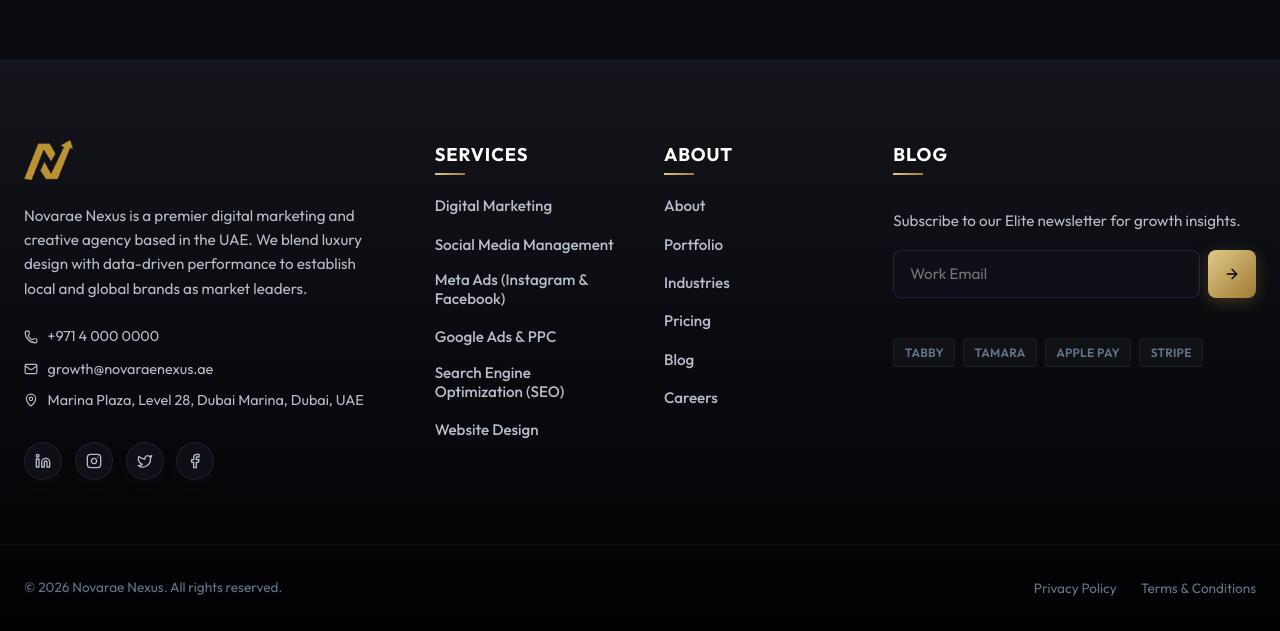
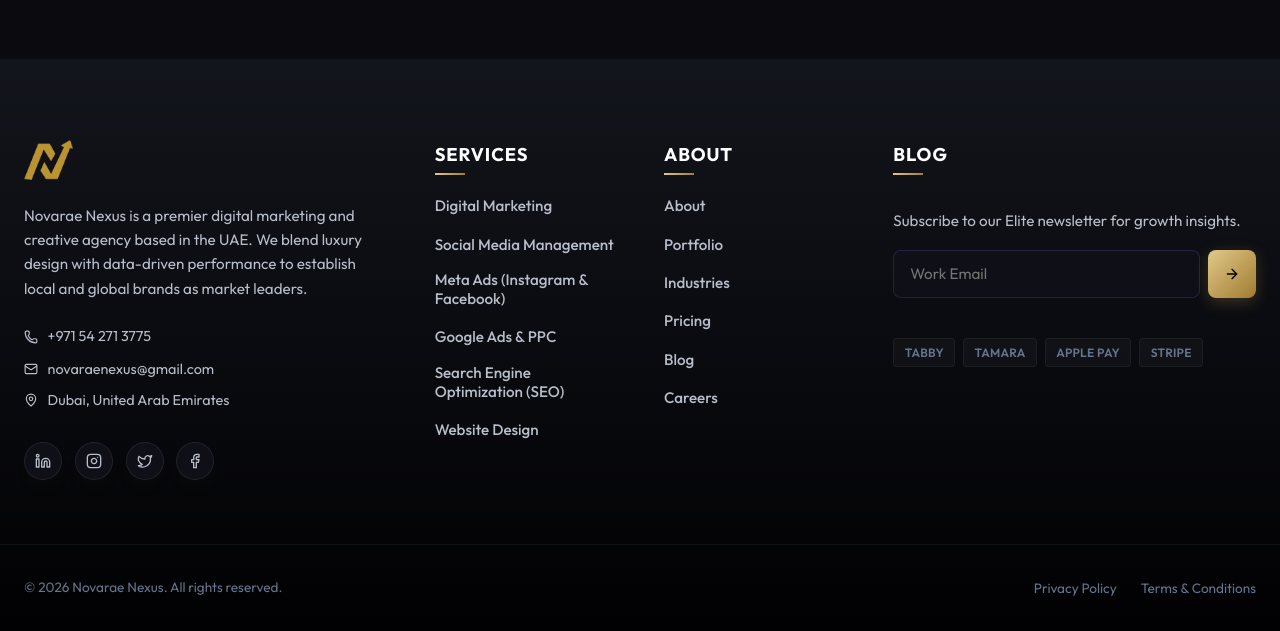
Before and after one commit to truxdigital-sketch/Novarae-Nexus, a React (Vite) app: page / in a window 1280 px wide. Shown: the part 8291-8922 px from the top of the page. Built offline with nearby package versions, Linux system fonts and the light colour scheme.

Commit message:
Update contact information across entire website (phone, email, and location)

```diff
--- a/src/components/FloatingWhatsApp.jsx
+++ b/src/components/FloatingWhatsApp.jsx
@@ -5,7 +5,7 @@ import './FloatingWhatsApp.css';
 export default function FloatingWhatsApp() {
   const { locale } = useLanguage();
 
-  const phoneNumber = '97140000000'; // Mock UAE Business WhatsApp number
+  const phoneNumber = '971542713775'; // Novarae Nexus Business WhatsApp number
   const messageEn = 'Hello Novarae Nexus, I am visiting your website and would like to schedule a free digital growth consultation.';
   const messageAr = 'مرحباً نوفاراي نيكسس، أنا أزور موقعكم الإلكتروني وأود حجز استشارة مجانية للنمو الرقمي.';
 
--- a/src/data/translations.js
+++ b/src/data/translations.js
@@ -453,9 +453,9 @@ export const translations = {
     contact: {
       title: "Let's Ignite Your Growth",
       subtitle: "Visit our office in Dubai, send us a message, or request a quick callback.",
-      phone: "+971 4 000 0000",
-      email: "growth@novaraenexus.ae",
-      address: "Marina Plaza, Level 28, Dubai Marina, Dubai, UAE",
+      phone: "+971 54 271 3775",
+      email: "novaraenexus@gmail.com",
+      address: "Dubai, United Arab Emirates",
       form: {
         name: "Full Name",
         email: "Work Email",
@@ -524,10 +524,10 @@ export const translations = {
       title: "We are looking for creative rebels",
       subtitle: "Work with elite UAE clients and define the next era of digital marketing in Dubai.",
       openings: [
-        { title: "Senior Performance Marketer", type: "Full-Time", location: "Dubai Marina", dept: "Paid Media" },
-        { title: "Creative Videographer & Editor", type: "Full-Time", location: "Dubai Marina", dept: "Media Production" },
+        { title: "Senior Performance Marketer", type: "Full-Time", location: "Dubai, United Arab Emirates", dept: "Paid Media" },
+        { title: "Creative Videographer & Editor", type: "Full-Time", location: "Dubai, United Arab Emirates", dept: "Media Production" },
         { title: "Senior UI/UX & Web Designer", type: "Full-Time / Remote", location: "Hybrid (UAE)", dept: "Design" },
-        { title: "Bilingual Copywriter (Arabic/English)", type: "Full-Time", location: "Dubai Marina", dept: "Copywriting" }
+        { title: "Bilingual Copywriter (Arabic/English)", type: "Full-Time", location: "Dubai, United Arab Emirates", dept: "Copywriting" }
       ],
       apply: "Apply Now",
       modal: {
@@ -1046,9 +1046,9 @@ export const translations = {
     contact: {
       title: "دعنا نشعل شرارة نموك الرقمي",
       subtitle: "تفضل بزيارة مكتبنا في دبي، أو أرسل لنا رسالة، أو اطلب اتصالاً سريعاً من فريقنا.",
-      phone: "+971 4 000 0000",
-      email: "growth@novaraenexus.ae",
-      address: "مارينا بلازا، الطابق 28، دبي مارينا، دبي، الإمارات العربية المتحدة",
+      phone: "+971 54 271 3775",
+      email: "novaraenexus@gmail.com",
+      address: "دبي، الإمارات العربية المتحدة",
       form: {
         name: "الاسم الكامل",
         email: "البريد الإلكتروني للعمل",
@@ -1117,10 +1117,10 @@ export const translations = {
       title: "نحن نبحث عن المبدعين والمتمردين",
       subtitle: "اعمل مع نخبة من عملاء الإمارات وحدد الملامح القادمة للتسويق الرقمي في دبي.",
       openings: [
-        { title: "مدير حملات أداء أول (إعلانات)", type: "دوام كامل", location: "دبي مارينا", dept: "الإعلانات المدفوعة" },
-        { title: "مصور ومحرر فيديو إبداعي", type: "دوام كامل", location: "دبي مارينا", dept: "إنتاج الوسائط" },
+        { title: "مدير حملات أداء أول (إعلانات)", type: "دوام كامل", location: "دبي، الإمارات العربية المتحدة", dept: "الإعلانات المدفوعة" },
+        { title: "مصور ومحرر فيديو إبداعي", type: "دوام كامل", location: "دبي، الإمارات العربية المتحدة", dept: "إنتاج الوسائط" },
         { title: "مصمم أول لواجهات المستخدم وتصميم الويب", type: "دوام كامل / هجين", location: "الإمارات (هجين)", dept: "التصميم" },
-        { title: "كاتب محتوى إبداعي ثنائي اللغة (عربي/إنجليزي)", type: "دوام كامل", location: "دبي مارينا", dept: "كتابة المحتوى" }
+        { title: "كاتب محتوى إبداعي ثنائي اللغة (عربي/إنجليزي)", type: "دوام كامل", location: "دبي، الإمارات العربية المتحدة", dept: "كتابة المحتوى" }
       ],
       apply: "قدّم الآن",
       modal: {
--- a/src/pages/About.jsx
+++ b/src/pages/About.jsx
@@ -78,7 +78,7 @@ export default function About() {
               />
               <div className="office-tag glass-panel">
                 <MapPin size={16} color="var(--primary)" />
-                <span>{locale === 'en' ? 'Dubai Marina Workspace' : 'مقر العمل في دبي مارينا'}</span>
+                <span>{locale === 'en' ? 'Dubai, United Arab Emirates' : 'دبي، الإمارات العربية المتحدة'}</span>
               </div>
             </div>
           </div>
--- a/src/pages/Contact.jsx
+++ b/src/pages/Contact.jsx
@@ -82,7 +82,7 @@ export default function Contact() {
                 <div className="ping-effect"></div>
                 <div className="pin-dot"></div>
               </div>
-              <span className="map-label">Marina Plaza, Dubai Marina</span>
+              <span className="map-label">{locale === 'en' ? 'Dubai, United Arab Emirates' : 'دبي، الإمارات العربية المتحدة'}</span>
             </div>
           </div>
 
--- a/src/pages/Legal.jsx
+++ b/src/pages/Legal.jsx
@@ -42,8 +42,8 @@ export default function Legal({ documentType }) {
                   <h2>4. {locale === 'en' ? 'Contact Us' : '٤. اتصل بنا'}</h2>
                   <p>
                     {locale === 'en'
-                      ? 'If you have any questions regarding this Privacy Policy, please email us at privacy@novaraenexus.ae'
-                      : 'إذا كانت لديك أي أسئلة بخصوص سياسة الخصوصية هذه، يرجى مراسلتنا عبر البريد الإلكتروني: privacy@novaraenexus.ae'}
+                      ? 'If you have any questions regarding this Privacy Policy, please email us at novaraenexus@gmail.com'
+                      : 'إذا كانت لديك أي أسئلة بخصوص سياسة الخصوصية هذه، يرجى مراسلتنا عبر البريد الإلكتروني: novaraenexus@gmail.com'}
                   </p>
                 </div>
               </>
--- a/src/pages/Portal.jsx
+++ b/src/pages/Portal.jsx
@@ -542,9 +542,8 @@ export default function Portal() {
                 <div className="party-box">
                   <h4>{locale === 'en' ? 'From:' : 'من:'}</h4>
                   <p><strong>Novarae Nexus Digital</strong></p>
-                  <p>Marina Plaza, Level 28</p>
-                  <p>Dubai Marina, Dubai, UAE</p>
-                  <p>growth@novaraenexus.ae</p>
+                  <p>Dubai, United Arab Emirates</p>
+                  <p>novaraenexus@gmail.com</p>
                 </div>
                 <div className="party-box">
                   <h4>{locale === 'en' ? 'To:' : 'إلى:'}</h4>
@@ -673,7 +672,7 @@ export default function Portal() {
                 </p>
               </div>
               <div className="email-footer-banner mt-4">
-                <p>&copy; {new Date().getFullYear()} Novarae Nexus UAE. Marina Plaza Level 28, Dubai Marina, Dubai.</p>
+                <p>&copy; {new Date().getFullYear()} Novarae Nexus UAE. Dubai, United Arab Emirates.</p>
               </div>
             </div>
           </div>
```
